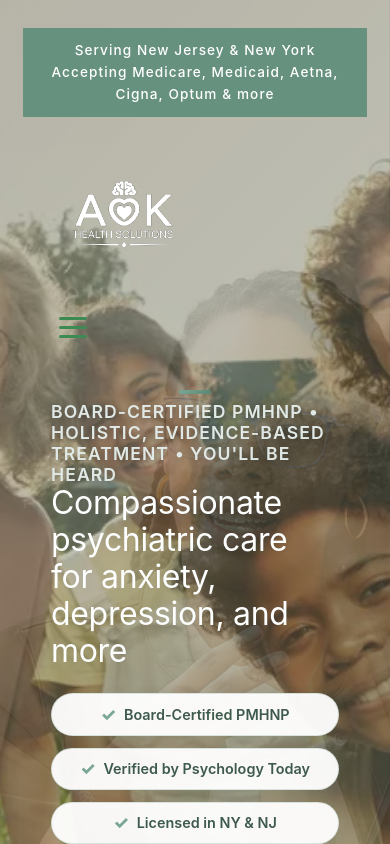
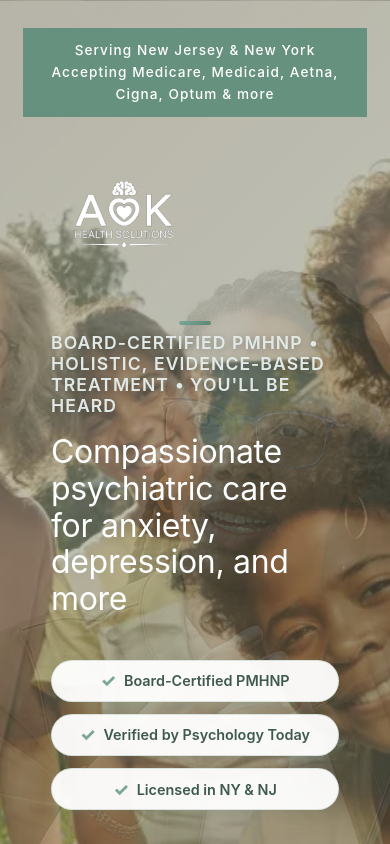
Before and after one commit to SalAkBuK/psych-websites, a Next.js app in the folder website-3/: page / in a window 390 px wide. Shown: the top 844 px of the page. Built offline with nearby package versions, Linux system fonts and the light colour scheme.

Commit message:
Fix hero navbar by removing merge conflict markers and cleaning up duplicate styles

```diff
--- a/website-3/src/app/page.module.css
+++ b/website-3/src/app/page.module.css
@@ -216,81 +216,6 @@
   color: var(--color-accent-soft);
 }
 
-
-/* Mobile Menu Styles */
-.mobileMenuButton {
-  display: none;
-  background: none;
-  border: none;
-  cursor: pointer;
-  padding: 0.5rem;
-  z-index: 1001;
-}
-
-.hamburger {
-  display: flex;
-  flex-direction: column;
-  gap: 6px;
-  width: 28px;
-}
-
-.hamburger span {
-  display: block;
-  width: 100%;
-  height: 3px;
-  background-color: rgb(61, 138, 82);
-  transition: all 0.3s ease;
-  border-radius: 2px;
-}
-
-.hamburger.hamburgerOpen span:nth-child(1) {
-  transform: rotate(45deg) translate(8px, 8px);
-}
-
-.hamburger.hamburgerOpen span:nth-child(2) {
-  opacity: 0;
-}
-
-.hamburger.hamburgerOpen span:nth-child(3) {
-  transform: rotate(-45deg) translate(7px, -7px);
-}
-
-@media (max-width: 768px) {
-  .mobileMenuButton {
-    display: block;
-  }
-
-  .heroNav {
-    display: none;
-    position: fixed;
-    top: 0;
-    left: 0;
-    right: 0;
-    bottom: 0;
-    background: rgba(255, 255, 255, 0.98);
-    flex-direction: column;
-    justify-content: center;
-    align-items: center;
-    gap: 2rem;
-    z-index: 1000;
-  }
-
-  .heroNav.heroNavOpen {
-    display: flex;
-  }
-
-  .heroNav a {
-    font-size: 1.5rem;
-  }
-
-  .heroNavCta {
-    padding: 0.75rem 2rem;
-    font-size: 1.25rem;
-  }
-}
-
-<<<<<<< HEAD
-=======
 .heroNav {
   align-items: center;
   background: color-mix(in srgb, var(--color-forest) 22%, transparent);
@@ -392,12 +317,14 @@
   line-height: 1;
   display: inline-block;
   text-align: center;
+  border-radius: 999px;
+  transition: color 0.3s ease, background 0.3s ease;
 }
 
 .heroNavCta:hover,
 .heroNavCta:focus {
   color: var(--color-accent-soft);
-  text-decoration: none !important;
+  background: color-mix(in srgb, var(--color-contrast) 10%, transparent);
 }
 
 .heroNavCta:hover::after,
@@ -485,7 +412,6 @@
   }
 }
 
->>>>>>> 154b7deb3da3d22fd6409001247b2a5415a33d36
 .heroCopy {
   display: flex;
   flex-direction: column;
--- a/website-3/src/app/page.tsx
+++ b/website-3/src/app/page.tsx
@@ -1,6 +1,5 @@
 'use client'
 
-import { useState } from 'react'
 import Link from 'next/link'
 import Image from 'next/image'
 import BlurText from '@/components/BlurText/BlurText'
@@ -143,16 +142,6 @@ const heroBackgroundImages = [
 ]
 
 export default function Home() {
-  const [mobileMenuOpen, setMobileMenuOpen] = useState(false)
-
-  const toggleMobileMenu = () => {
-    setMobileMenuOpen(!mobileMenuOpen)
-  }
-
-  const closeMobileMenu = () => {
-    setMobileMenuOpen(false)
-  }
-
   return (
     <main className={styles.main}>
       <header className={styles.hero}>
@@ -172,26 +161,12 @@ export default function Home() {
                   <img src="/aok logo 2.png" alt="AOK Health Solutions Logo" style={{ width: '100%', height: '100%', objectFit: 'contain' }} />
                 </div>
               </div>
-              <button
-                className={styles.mobileMenuButton}
-                onClick={toggleMobileMenu}
-                aria-label="Toggle menu"
-                aria-expanded={mobileMenuOpen}
-              >
-                <span className={`${styles.hamburger} ${mobileMenuOpen ? styles.hamburgerOpen : ''}`}>
-                  <span></span>
-                  <span></span>
-                  <span></span>
-                </span>
-              </button>
-              <nav className={`${styles.heroNav} ${mobileMenuOpen ? styles.heroNavOpen : ''}`} aria-label="Primary">
-                <div onClick={closeMobileMenu}>
-                  <SmoothNavigation
-                    links={navigationLinks}
-                    offset={120}
-                  />
-                </div>
-                <a className={styles.heroNavCta} href="tel:19734471479" onClick={closeMobileMenu}>
+              <nav className={styles.heroNav} aria-label="Primary">
+                <SmoothNavigation
+                  links={navigationLinks}
+                  offset={120}
+                />
+                <a className={styles.heroNavCta} href="tel:19734471479">
                   Call (973) 447-1479
                 </a>
               </nav>
```
Lines whose indentation alone changed are shown as unchanged.
